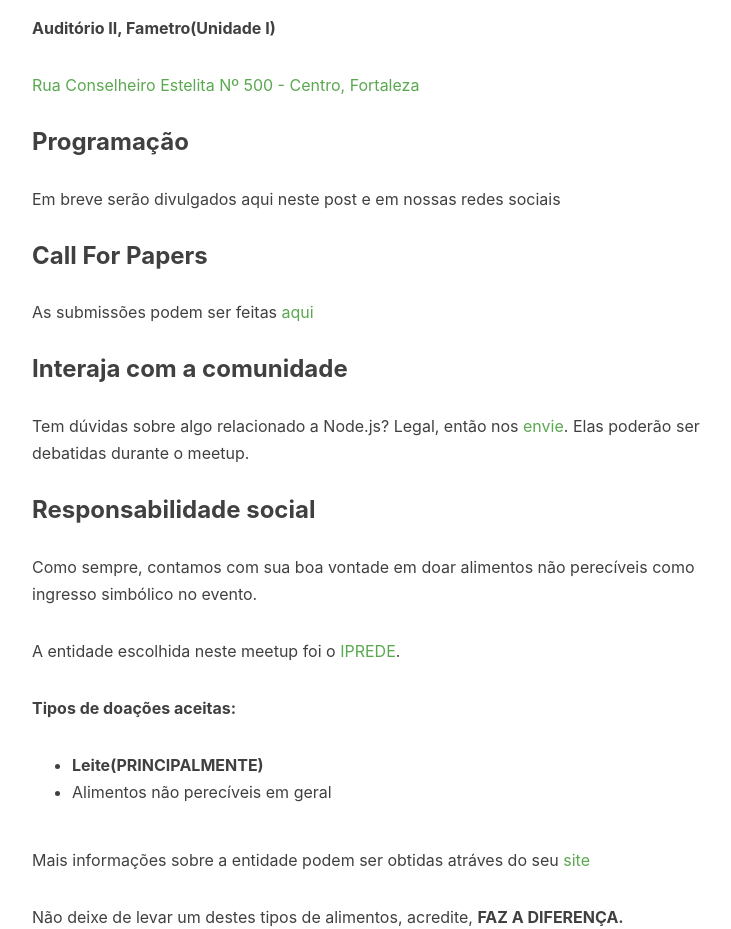
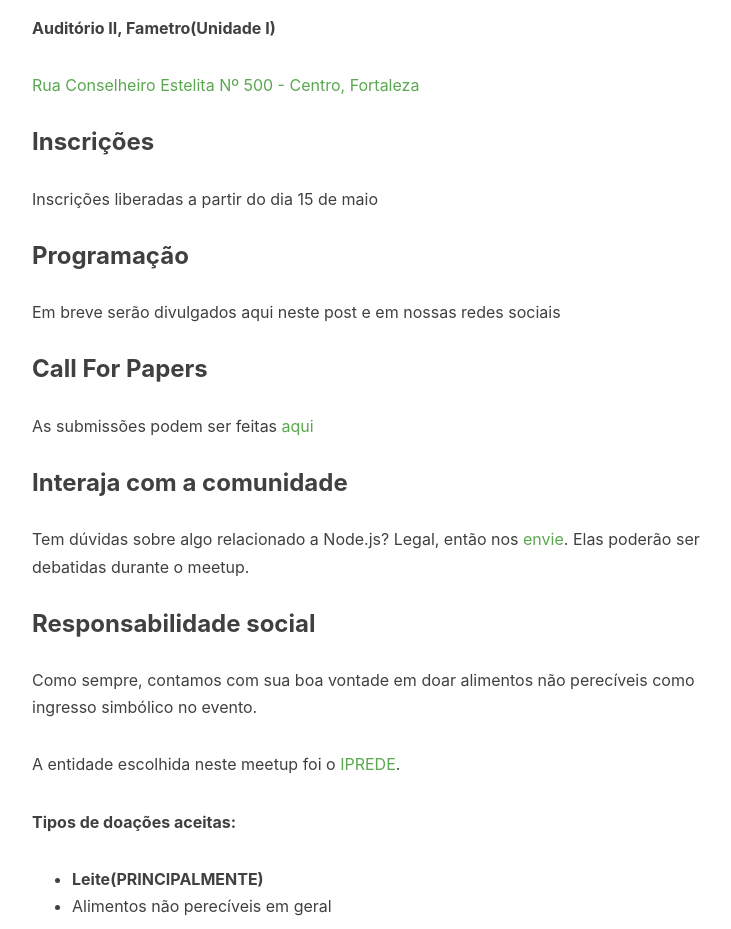
Before and after one commit to vinimdocarmo/nugce.org, a plain HTML site: page 3o-meetup-nugce/index.html in a window 1280 px wide. Shown: the part 840-1769 px from the top of the page, without its empty margins (233-964 px from the left). Drawn offline with nearby package versions, Linux system fonts and the light colour scheme.

Commit message:
Site updated: 2016-05-15 23:03:51

```diff
--- a/3o-meetup-nugce/index.html
+++ b/3o-meetup-nugce/index.html
@@ -184,6 +184,7 @@
 <h3 id="Data-e-Local"><a href="#Data-e-Local" class="headerlink" title="Data e Local"></a>Data e Local</h3><p><strong>25 de Junho</strong>, 9h00 - 12h00</p>
 <p><strong>Auditório II, Fametro(Unidade I)</strong></p>
 <p><a href="https://www.google.com.br/maps/place/Rua Conselheiro Estelita Nº 500 - Centro, Fortaleza" target="_blank" rel="external">Rua Conselheiro Estelita Nº 500 - Centro, Fortaleza </a></p>
+<h3 id="Inscricoes"><a href="#Inscricoes" class="headerlink" title="Inscrições"></a>Inscrições</h3><p>Inscrições liberadas a partir do dia 15 de maio</p>
 <h3 id="Programacao"><a href="#Programacao" class="headerlink" title="Programação"></a>Programação</h3><p>Em breve serão divulgados aqui neste post e em nossas redes sociais</p>
 <h3 id="Call-For-Papers"><a href="#Call-For-Papers" class="headerlink" title="Call For Papers"></a>Call For Papers</h3><p>As submissões podem ser feitas <a href="https://www.papercall.io/3o-meetup-nugce" target="_blank" rel="external">aqui</a></p>
 <h3 id="Interaja-com-a-comunidade"><a href="#Interaja-com-a-comunidade" class="headerlink" title="Interaja com a comunidade"></a>Interaja com a comunidade</h3><p>Tem dúvidas sobre algo relacionado a Node.js? Legal, então nos <a href="http://goo.gl/WAKP9k" target="_blank" rel="external">envie</a>. Elas poderão ser debatidas durante o meetup.  </p>
```
